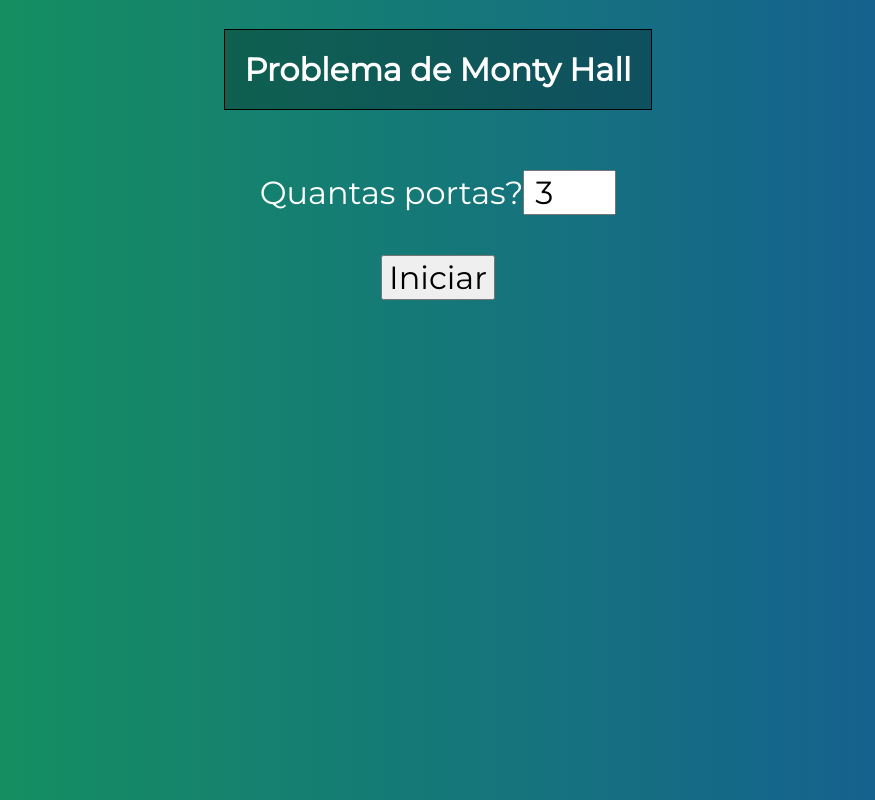
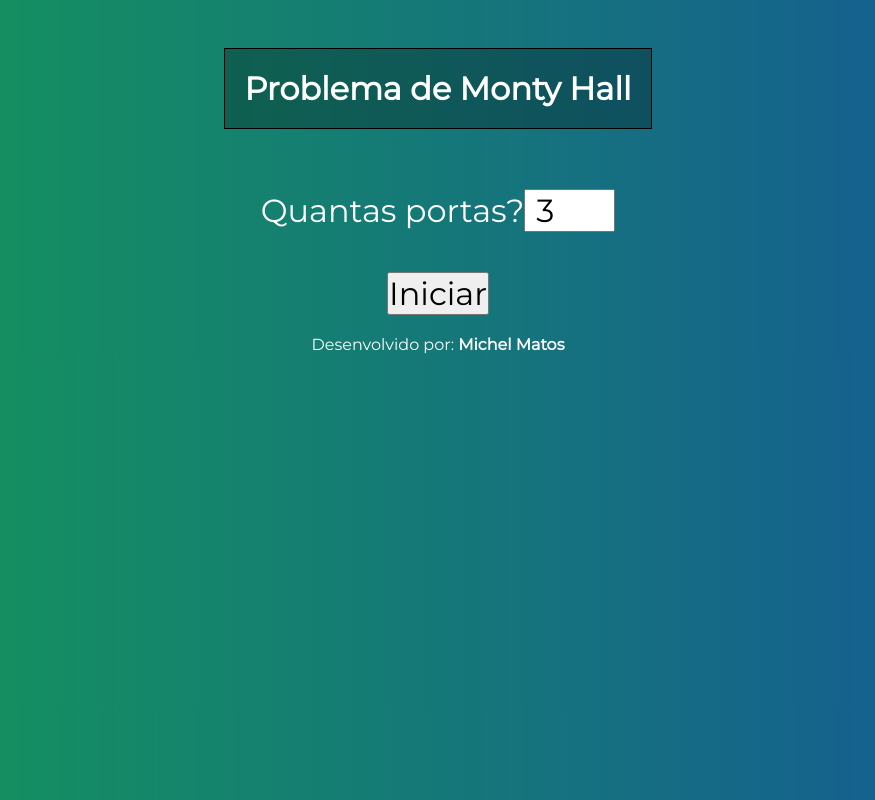
Before and after one commit to M1CH3lM4705/montyhall, a Vue app: page / in a window 1280 px wide. Shown: the whole page, without its empty margins (202-1077 px from the left). Built offline with nearby package versions, Linux system fonts and the light colour scheme.

Commit message:
Adicionando footer

```diff
--- a/src/App.vue
+++ b/src/App.vue
@@ -19,6 +19,9 @@
           <div v-for="i in portsAmount" :key="i">
               <door-mont :hasGift="i === selectedPort" :number="i" />
           </div>
+     </div>
+     <div class="footer">
+         <span>Desenvolvido por:</span> <strong>Michel Matos</strong>
      </div>
   </div>
 </template>
@@ -55,6 +58,8 @@ export default {
 <style>
 *{
     box-sizing: border-box;
+    padding:0;
+    margin:0;
     font-family: 'Montserrat', sans-serif;
 }
 
@@ -66,7 +71,10 @@ body{
 #app{
     display: flex;
     flex-direction: column;
-    align-items: center;;
+    align-items: center;
+    min-height: 100%;
+    margin-top: 3rem;
+    position: relative;
 }
 
 #app h1{
@@ -74,6 +82,7 @@ body{
     background-color:#0004;
     padding: 1.25rem;
     margin-bottom: 3.75rem;
+
 }
 
 .form{
@@ -100,4 +109,7 @@ body{
     justify-content: space-around;
     flex-wrap:wrap;
 }
+.footer{
+    align-content: flex-end;
+}
 </style>
```
